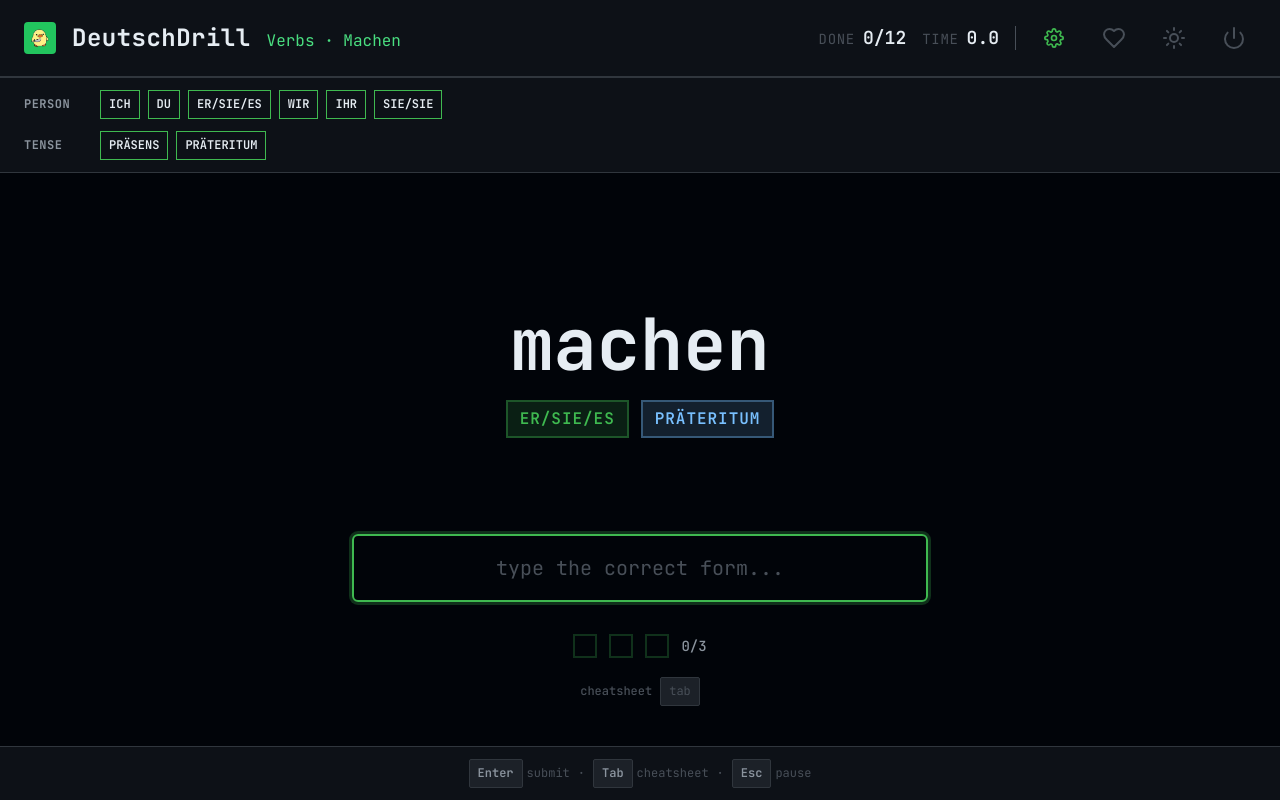
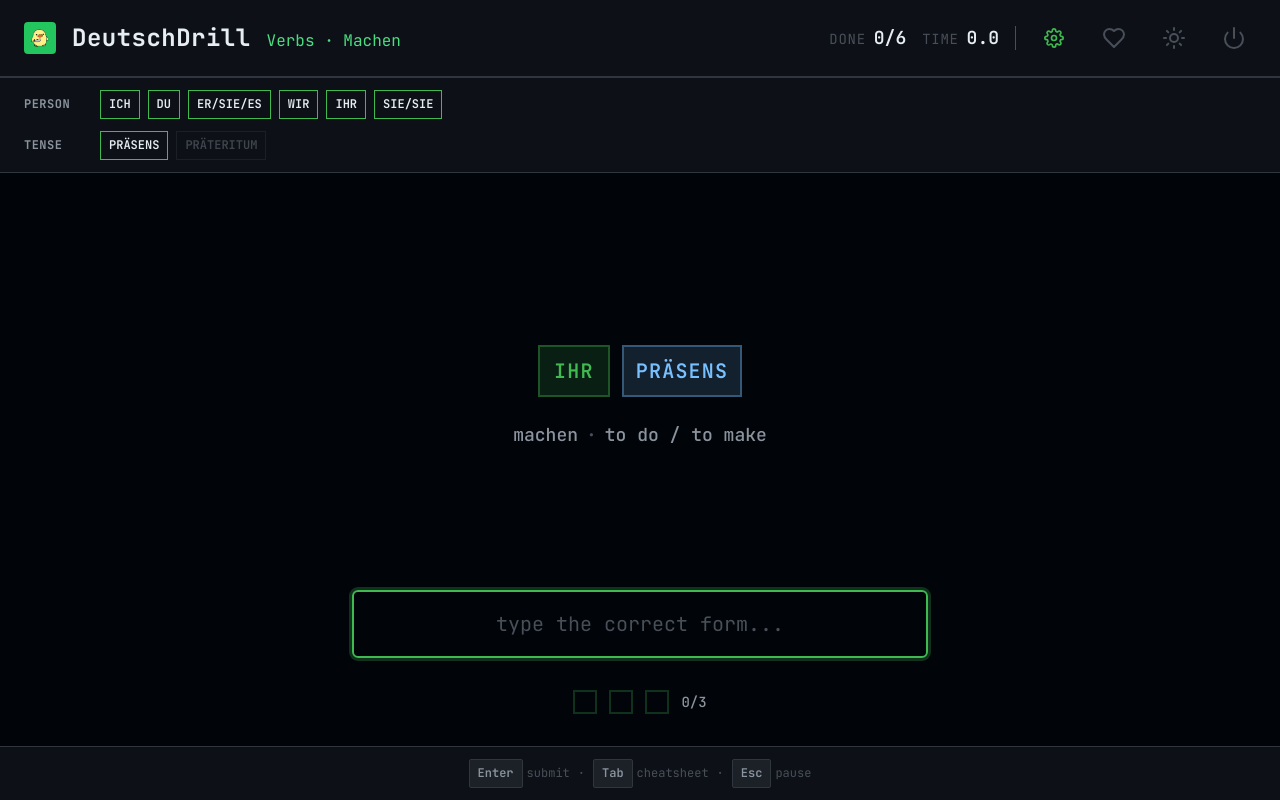
Before and after one commit to ben-koshishek/deutsch-drill, a React (Vite) app: page / in a window 1280 px wide. Both pictures are taken after a click on the button "Machen". Built offline with nearby package versions, Linux system fonts and the light colour scheme.

Commit message:
✨ Add context translation support to label-to-form decks and update FlowPrompt component

```diff
--- a/src/components/FlowScreen.css
+++ b/src/components/FlowScreen.css
@@ -212,7 +212,7 @@
   display: flex;
   flex-direction: column;
   align-items: center;
-  gap: 0.75rem;
+  gap: 1.5rem;
   animation: promptEnter 0.2s ease-out;
 }
 
@@ -278,6 +278,8 @@
   letter-spacing: 0.06em;
   padding: 0.5rem 0.75rem;
   text-transform: uppercase;
+  min-inline-size: 4.5rem;
+  text-align: center;
 }
 
 .fp-badge-sm {
@@ -290,8 +292,6 @@
   font-size: 1.125rem;
   font-weight: 500;
   color: var(--dd-text-muted);
-  text-transform: uppercase;
-  letter-spacing: 0.06em;
   display: flex;
   align-items: center;
   gap: 0.5rem;
@@ -343,38 +343,6 @@
   color: var(--dd-text-subtle);
 }
 
-/* ── Cheatsheet hint button ── */
-
-.flow-cheatsheet-hint {
-  background: none;
-  border: none;
-  font-family: var(--dd-font-mono);
-  font-size: 0.75rem;
-  font-weight: 500;
-  color: var(--dd-text-subtle);
-  cursor: pointer;
-  min-height: 2.75rem;
-  padding: 0.25rem 0.5rem;
-  display: flex;
-  align-items: center;
-  gap: 0.5rem;
-  transition: color 150ms;
-}
-
-.flow-cheatsheet-hint:hover {
-  color: var(--dd-primary);
-}
-
-.flow-cheatsheet-kbd {
-  font-family: var(--dd-font-mono);
-  font-size: 0.75rem;
-  font-weight: 400;
-  color: var(--dd-text-subtle);
-  background: var(--dd-surface-elevated);
-  border: 1px solid var(--dd-border);
-  padding: 0.25rem 0.5rem;
-  border-radius: 2px;
-}
 
 /* ── Keyboard shortcut bar — page footer ── */
 
--- a/src/components/FlowScreen.tsx
+++ b/src/components/FlowScreen.tsx
@@ -1,5 +1,5 @@
 import { useState, useEffect, useRef, useCallback, useMemo } from 'react';
-import { Text, TextInput, Button } from '@mantine/core';
+import { Text, TextInput, Button, Modal } from '@mantine/core';
 import type { Deck, GrammarLesson, FlowCard, DeckCheatsheet, FilterState } from '../types';
 import { flowCardKey, flowCardDeckId } from '../types';
 import { useFlow } from '../hooks/useFlow';
@@ -96,6 +96,7 @@ export function FlowScreen({ sources, onExit }: FlowScreenProps) {
   const [shouldAutoAdvance, setShouldAutoAdvance] = useState(false);
   const [showSummary, setShowSummary] = useState(false);
   const [cheatsheetOpen, setCheatsheetOpen] = useState(false);
+  const [resetModalOpen, setResetModalOpen] = useState(false);
 
   const timer = useTimer();
   const [timerStarted, setTimerStarted] = useState(false);
@@ -150,6 +151,12 @@ export function FlowScreen({ sources, onExit }: FlowScreenProps) {
     return getCheatsheet(currentCard, sources);
   }, [currentCard, sources]);
 
+  const contextTranslation = useMemo(() => {
+    if (!currentCard || currentCard.source !== 'label-to-form') return undefined;
+    const deck = sources.find(s => s.id === currentCard.deckId);
+    return deck && deck.type === 'label-to-form' ? deck.contextTranslation : undefined;
+  }, [currentCard, sources]);
+
   // Focus input on card change
   // Focus input when card changes
   // State resets (input, status, cheatsheet) are handled by submit callers
@@ -164,6 +171,7 @@ export function FlowScreen({ sources, onExit }: FlowScreenProps) {
     if (showSummary) return;
     timer.stop();
     setShowSummary(true);
+
     trackDeckCompleted(sourceIds, accuracy, timer.elapsedMs, mistakeCountRef.current);
     if (sources.length === 1 && !savedRunRef.current) {
       savedRunRef.current = true;
@@ -199,10 +207,12 @@ export function FlowScreen({ sources, onExit }: FlowScreenProps) {
   const handleStop = useCallback(() => {
     timer.stop();
     setShowSummary(true);
+
   }, [timer]);
 
   const handleContinue = useCallback(() => {
     setShowSummary(false);
+
     if (!timer.isRunning && timerStarted) timer.start();
     inputRef.current?.focus();
   }, [timer, timerStarted]);
@@ -221,6 +231,7 @@ export function FlowScreen({ sources, onExit }: FlowScreenProps) {
     setCheatsheetOpen(false);
     setShouldAutoAdvance(false);
     setShowSummary(false);
+    setResetModalOpen(false);
   }, [resetProgress, timer]);
 
   // Keyboard shortcuts
@@ -239,7 +250,7 @@ export function FlowScreen({ sources, onExit }: FlowScreenProps) {
       if (e.key === 'Escape') {
         e.preventDefault();
         if (cheatsheetOpen) { setCheatsheetOpen(false); inputRef.current?.focus(); }
-        else if (showSummary) onExit();
+        else if (showSummary) { onExit(); }
         else { timer.stop(); setShowSummary(true); }
         return;
       }
@@ -252,10 +263,10 @@ export function FlowScreen({ sources, onExit }: FlowScreenProps) {
         return;
       }
 
-      // R on summary → reset progress
+      // R on summary → open reset confirmation
       if (e.key === 'r' && showSummary) {
         e.preventDefault();
-        handleReset();
+        setResetModalOpen(true);
         return;
       }
 
@@ -269,7 +280,7 @@ export function FlowScreen({ sources, onExit }: FlowScreenProps) {
     };
     window.addEventListener('keydown', handleKeyDown);
     return () => window.removeEventListener('keydown', handleKeyDown);
-  }, [status, onExit, showSummary, timer, cheatsheet, cheatsheetOpen, isFinished, handleContinue, handleReset]);
+  }, [status, onExit, showSummary, timer, cheatsheet, cheatsheetOpen, isFinished, handleContinue]);
 
   const handleSubmit = async (e: React.FormEvent) => {
     e.preventDefault();
@@ -322,7 +333,7 @@ export function FlowScreen({ sources, onExit }: FlowScreenProps) {
   const displayStreak = currentCard
     ? (status === 'correct'
         ? Math.min(currentStreak + 1, MASTERY_THRESHOLD)
-        : status === 'wrong' ? 0 : currentStreak)
+        : (status === 'wrong' || status === 'retype') ? 0 : currentStreak)
     : 0;
   const displayValue = currentCard && status === 'wrong' ? getExpectedAnswer(currentCard) : input;
   const example = currentCard && (status === 'correct' || status === 'wrong') ? getExample(currentCard) : null;
@@ -464,7 +475,7 @@ export function FlowScreen({ sources, onExit }: FlowScreenProps) {
                 autoFocus={!canContinue}>
                 exit
               </Button>
-              <Button variant="subtle" color="red" size="md" onClick={handleReset}>
+              <Button variant="subtle" color="red" size="md" onClick={() => setResetModalOpen(true)}>
                 reset
               </Button>
               {canContinue && (
@@ -483,7 +494,7 @@ export function FlowScreen({ sources, onExit }: FlowScreenProps) {
         <>
           <div className="flow-drill">
             <div className="flow-prompt-zone">
-              <FlowPrompt card={currentCard} cardKey={cardKey!} />
+              <FlowPrompt card={currentCard} cardKey={cardKey!} contextTranslation={contextTranslation} />
             </div>
 
             <div className="flow-response-zone">
@@ -559,11 +570,6 @@ export function FlowScreen({ sources, onExit }: FlowScreenProps) {
                   </div>
                 )}
 
-                {cheatsheet && (
-                  <button className="flow-cheatsheet-hint" onClick={() => setCheatsheetOpen(true)}>
-                    cheatsheet <kbd className="flow-cheatsheet-kbd">tab</kbd>
-                  </button>
-                )}
               </div>
             </div>
           </div>
@@ -590,6 +596,30 @@ export function FlowScreen({ sources, onExit }: FlowScreenProps) {
           </>
         )}
       </div>
+
+      <Modal
+        opened={resetModalOpen}
+        onClose={() => setResetModalOpen(false)}
+        title="Reset progress?"
+        centered
+        size="sm"
+        styles={{
+          title: { fontFamily: 'var(--dd-font-mono)', fontWeight: 700 },
+          body: { display: 'flex', flexDirection: 'column', gap: '1.5rem' },
+        }}
+      >
+        <Text size="sm" c="var(--dd-text-muted)">
+          This will erase all progress for {sources.length === 1 ? `"${sources[0].name}"` : 'these decks'} and start from scratch.
+        </Text>
+        <div style={{ display: 'flex', gap: '1rem', justifyContent: 'flex-end' }}>
+          <Button variant="subtle" size="md" onClick={() => setResetModalOpen(false)}>
+            cancel
+          </Button>
+          <Button color="red" size="md" onClick={handleReset}>
+            reset
+          </Button>
+        </div>
+      </Modal>
     </div>
   );
 }
--- a/src/components/ui/FlowPrompt.tsx
+++ b/src/components/ui/FlowPrompt.tsx
@@ -5,6 +5,7 @@ import '../FlowScreen.css';
 interface FlowPromptProps {
   card: FlowCard;
   cardKey: string;
+  contextTranslation?: string;
 }
 
 // ── Badge CSS class by label type ──
@@ -57,27 +58,25 @@ function TranslationPrompt({ word, direction }: { word: TranslationWord; directi
 
 // ── Label-to-form prompt ──
 
-function LabelFormPrompt({ card }: { card: LabelFormCard }) {
+function LabelFormPrompt({ card, contextTranslation }: { card: LabelFormCard; contextTranslation?: string }) {
   return (
     <>
-      {card.context ? (
-        <>
-          <div className="fp-hero">{card.context}</div>
-          <div className="fp-badge-row">
-            {card.labels.map(label => (
-              <span key={label.label} className={`fp-badge fp-badge-sm ${badgeClassName(label)}`}>
-                {label.label}
-              </span>
-            ))}
-          </div>
-        </>
-      ) : (
       <div className="fp-badge-row">
         {card.labels.map(label => (
           <span key={label.label} className={`fp-badge ${badgeClassName(label)}`}>
             {label.label}
           </span>
         ))}
+      </div>
+      {card.context && (
+        <div className="fp-context-word">
+          {card.context}
+          {contextTranslation && (
+            <>
+              <span className="fp-dot">&middot;</span>
+              <span>{contextTranslation}</span>
+            </>
+          )}
         </div>
       )}
     </>
@@ -141,14 +140,14 @@ function GrammarPrompt({ exercise }: { exercise: GrammarExercise }) {
 
 // ── Main dispatcher ──
 
-export function FlowPrompt({ card, cardKey }: FlowPromptProps) {
+export function FlowPrompt({ card, cardKey, contextTranslation }: FlowPromptProps) {
   return (
     <div key={cardKey} className="fp-wrapper">
       {card.source === 'translation' && (
         <TranslationPrompt word={card.item} direction={card.direction} />
       )}
       {card.source === 'label-to-form' && (
-        <LabelFormPrompt card={card.item} />
+        <LabelFormPrompt card={card.item} contextTranslation={contextTranslation} />
       )}
       {card.source === 'grammar' && (
         <GrammarPrompt exercise={card.exercise} />
--- a/src/data/decks/index.ts
+++ b/src/data/decks/index.ts
@@ -109,6 +109,8 @@ export const decks: Deck[] = [
     type: "label-to-form",
     cards: machenConjugationCards,
     cheatsheet: machenConjugationCheatsheet,
+    defaultDisabledFilters: { tense: ["PRÄTERITUM"] },
+    contextTranslation: "to do / to make",
   },
   {
     id: "sein-conjugation",
@@ -117,7 +119,8 @@ export const decks: Deck[] = [
     type: "label-to-form",
     cards: seinConjugationCards,
     cheatsheet: seinConjugationCheatsheet,
-    defaultDisabledFilters: { tense: ["KONJUNKTIV II"] },
+    defaultDisabledFilters: { tense: ["PRÄTERITUM", "KONJUNKTIV II"] },
+    contextTranslation: "to be",
   },
   {
     id: "haben-conjugation",
@@ -126,7 +129,8 @@ export const decks: Deck[] = [
     type: "label-to-form",
     cards: habenConjugationCards,
     cheatsheet: habenConjugationCheatsheet,
-    defaultDisabledFilters: { tense: ["KONJUNKTIV II"] },
+    defaultDisabledFilters: { tense: ["PRÄTERITUM", "KONJUNKTIV II"] },
+    contextTranslation: "to have",
   },
   {
     id: "koennen-conjugation",
@@ -135,7 +139,8 @@ export const decks: Deck[] = [
     type: "label-to-form",
     cards: koennenCards,
     cheatsheet: koennenCheatsheet,
-    defaultDisabledFilters: { tense: ["KONJUNKTIV II"] },
+    defaultDisabledFilters: { tense: ["PRÄTERITUM", "KONJUNKTIV II"] },
+    contextTranslation: "can / to be able to",
   },
   {
     id: "muessen-conjugation",
@@ -144,7 +149,8 @@ export const decks: Deck[] = [
     type: "label-to-form",
     cards: muessenCards,
     cheatsheet: muessenCheatsheet,
-    defaultDisabledFilters: { tense: ["KONJUNKTIV II"] },
+    defaultDisabledFilters: { tense: ["PRÄTERITUM", "KONJUNKTIV II"] },
+    contextTranslation: "must / to have to",
   },
   {
     id: "wollen-conjugation",
@@ -153,7 +159,8 @@ export const decks: Deck[] = [
     type: "label-to-form",
     cards: wollenCards,
     cheatsheet: wollenCheatsheet,
-    defaultDisabledFilters: { tense: ["KONJUNKTIV II"] },
+    defaultDisabledFilters: { tense: ["PRÄTERITUM", "KONJUNKTIV II"] },
+    contextTranslation: "to want",
   },
   {
     id: "sollen-conjugation",
@@ -162,7 +169,8 @@ export const decks: Deck[] = [
     type: "label-to-form",
     cards: sollenCards,
     cheatsheet: sollenCheatsheet,
-    defaultDisabledFilters: { tense: ["KONJUNKTIV II"] },
+    defaultDisabledFilters: { tense: ["PRÄTERITUM", "KONJUNKTIV II"] },
+    contextTranslation: "should / to be supposed to",
   },
   {
     id: "duerfen-conjugation",
@@ -171,7 +179,8 @@ export const decks: Deck[] = [
     type: "label-to-form",
     cards: duerfenCards,
     cheatsheet: duerfenCheatsheet,
-    defaultDisabledFilters: { tense: ["KONJUNKTIV II"] },
+    defaultDisabledFilters: { tense: ["PRÄTERITUM", "KONJUNKTIV II"] },
+    contextTranslation: "may / to be allowed to",
   },
   {
     id: "moegen-conjugation",
@@ -180,7 +189,8 @@ export const decks: Deck[] = [
     type: "label-to-form",
     cards: moegenCards,
     cheatsheet: moegenCheatsheet,
-    defaultDisabledFilters: { tense: ["KONJUNKTIV II"] },
+    defaultDisabledFilters: { tense: ["PRÄTERITUM", "KONJUNKTIV II"] },
+    contextTranslation: "to like",
   },
   {
     id: "werden-conjugation",
@@ -189,7 +199,8 @@ export const decks: Deck[] = [
     type: "label-to-form",
     cards: werdenConjugationCards,
     cheatsheet: werdenConjugationCheatsheet,
-    defaultDisabledFilters: { tense: ["KONJUNKTIV II"] },
+    defaultDisabledFilters: { tense: ["PRÄTERITUM", "KONJUNKTIV II"] },
+    contextTranslation: "to become",
   },
   {
     id: "wissen-conjugation",
@@ -198,7 +209,8 @@ export const decks: Deck[] = [
     type: "label-to-form",
     cards: wissenConjugationCards,
     cheatsheet: wissenConjugationCheatsheet,
-    defaultDisabledFilters: { tense: ["KONJUNKTIV II"] },
+    defaultDisabledFilters: { tense: ["PRÄTERITUM", "KONJUNKTIV II"] },
+    contextTranslation: "to know (a fact)",
   },
 
   // ============ ADJECTIVE ENDINGS ============
@@ -210,6 +222,7 @@ export const decks: Deck[] = [
     cards: grossAdjCards,
     cheatsheet: adjEndingsCheatsheet,
     defaultDisabledFilters: { case: ["GENITIVE"] },
+    contextTranslation: "big / tall",
   },
 
   // ============ VERB VALENCY (placeholders) ============
--- a/src/types.ts
+++ b/src/types.ts
@@ -109,6 +109,7 @@ export interface LabelFormDeck {
   cheatsheet?: DeckCheatsheet;
   placeholder?: boolean;
   defaultDisabledFilters?: Partial<Record<LabelBadgeType, string[]>>;
+  contextTranslation?: string;
 }
 
 export type Deck = TranslationDeck | LabelFormDeck;
```
Lines whose indentation alone changed are shown as unchanged.
